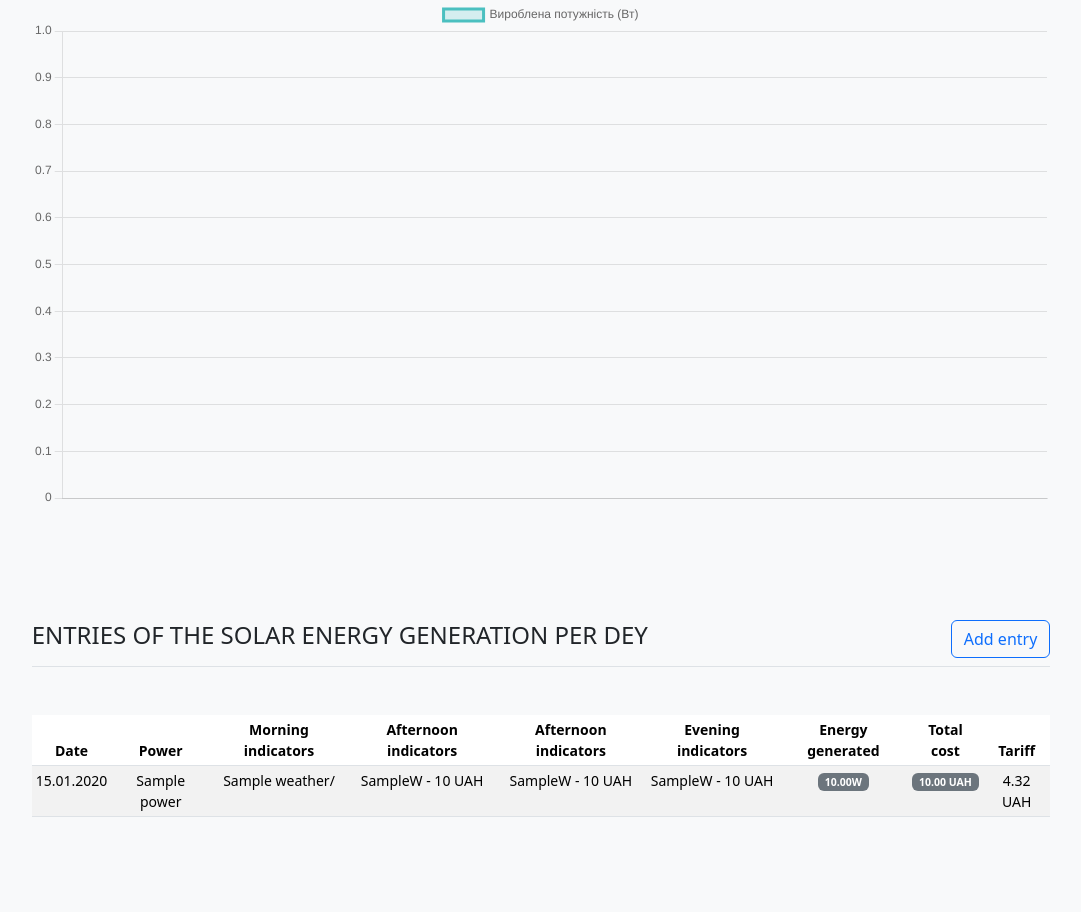
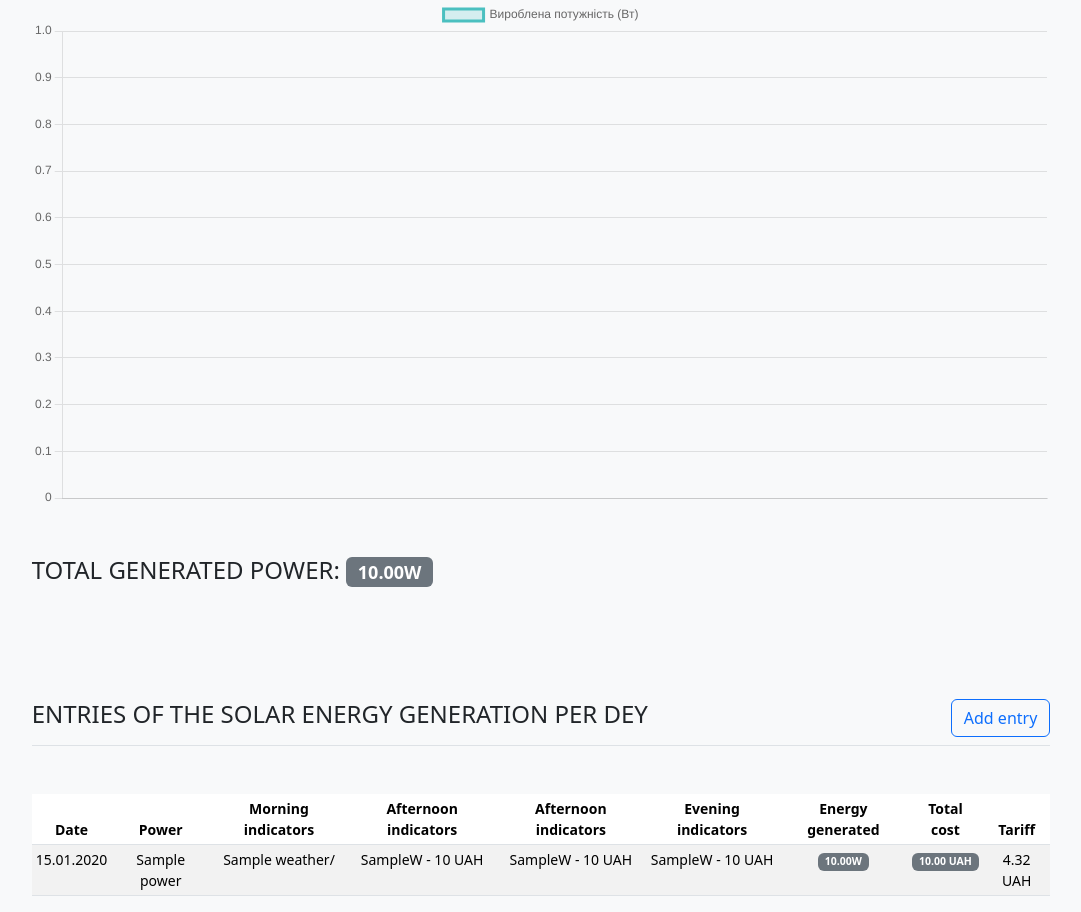
Before and after one commit to ychernyshev/Solar-Power-Calculator, a Django app: template calculator/templates/calculator/index.html in a window 1280 px wide. Shown: the part 359-1271 px from the top of the page, without its empty margins (99-1180 px from the left). Before the commit the page ends 1176 px from the top, so only its background shows below. Run offline with Django 3.2, Linux system fonts and the light colour scheme; the template is opened without the code that fills it: most values are stand-ins (such as "Sample title", 1, 10 or a date in 2020); some libraries are stand-ins or nearby versions.

Commit message:
total generated power
Added the total generated power indication

```diff
--- a/calculator/models.py
+++ b/calculator/models.py
@@ -59,6 +59,10 @@ class DataEntryLineModel(models.Model):
         except(TypeError, ZeroDivisionError):
             return 0.0
 
+    @classmethod
+    def total_generated_power(cls):
+        return cls.objects.aggregate(total=models.Sum('full_day_power'))['total'] or 0
+
 
     def save(self, *args, **kwargs):
         calculated_power = self._calculate_full_day_power()
--- a/calculator/templates/calculator/index.html
+++ b/calculator/templates/calculator/index.html
@@ -41,6 +41,11 @@
     <div class="tab-pane fade" id="contact" role="tabpanel" aria-labelledby="contact-tab">
         Контент для Link
     </div>
+</div>
+
+
+<div class="mt-5 mb-5">
+    <h4 class="text-uppercase">total generated power: <span class="badge text-bg-secondary">{{ total|floatformat:2 }}W</span></h4>
 </div>
 
 
--- a/calculator/views.py
+++ b/calculator/views.py
@@ -7,6 +7,7 @@ from calculator.models import DataEntryLineModel
 # Create your views here.
 def index(request):
     entries = DataEntryLineModel.objects.all().order_by('date')
+    total = DataEntryLineModel.total_generated_power()
 
     form, response = handle_entry_form(request)
     if response:
@@ -18,6 +19,7 @@ def index(request):
 
     context = {
         'entries': entries,
+        'total': total,
         'form': form,
         "labels": labels,
         "power_values": power_values,
```
